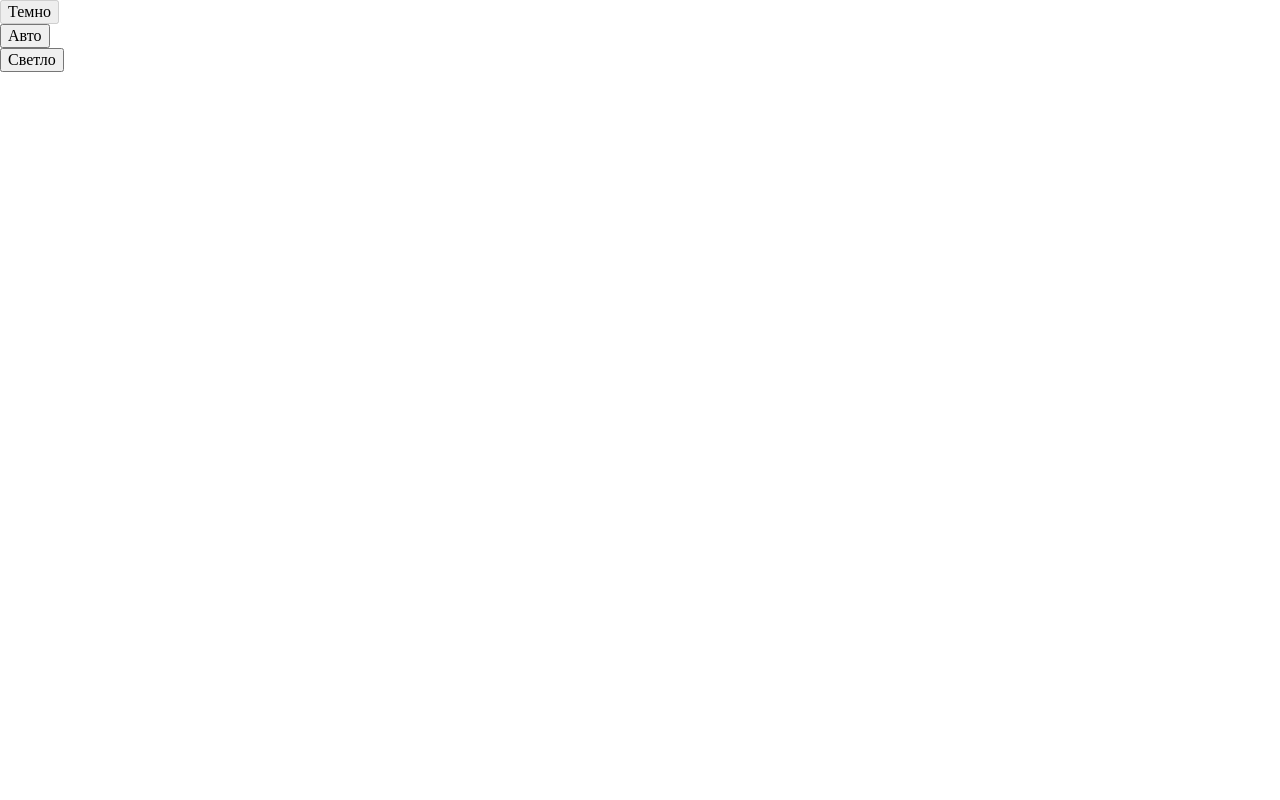
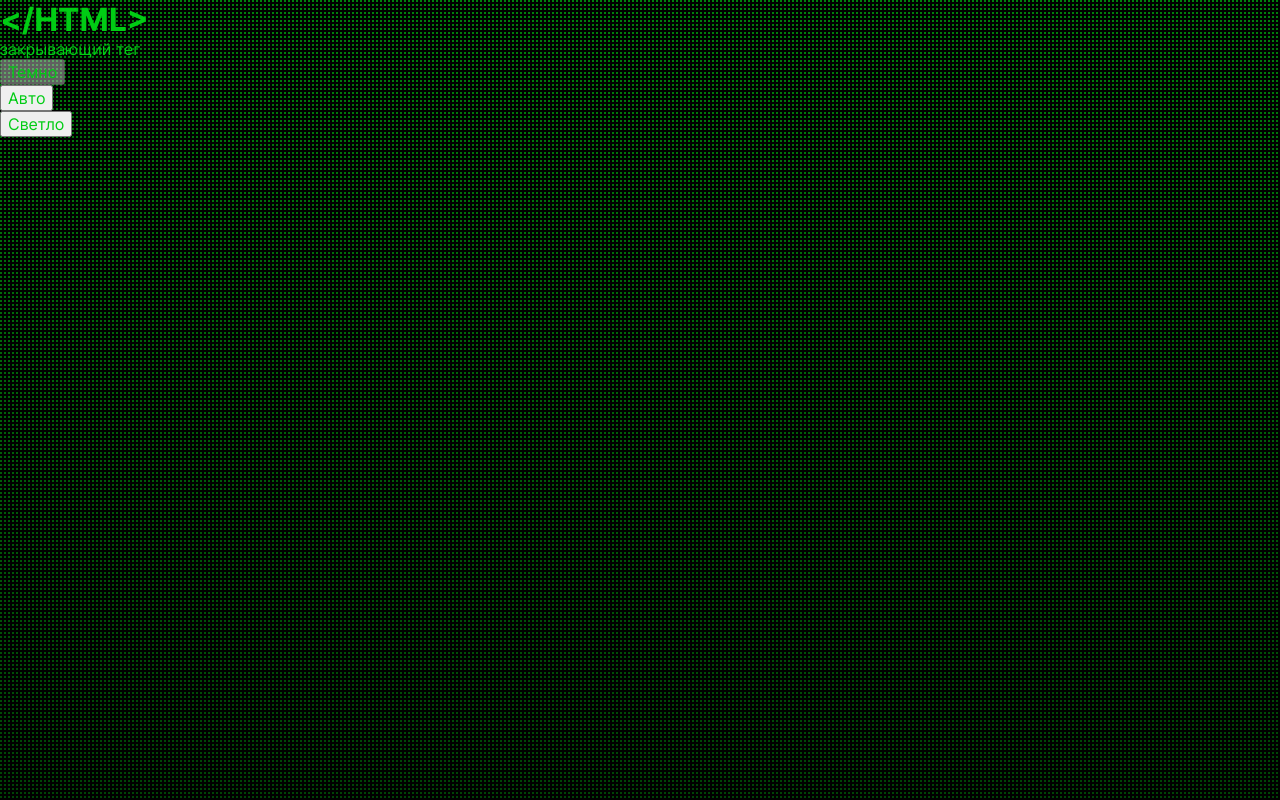
Before and after one commit to shuanvi7/zakrivayuschiy-teg-f, a plain HTML site: page index.html in a window 1280 px wide. Both pictures are taken after a click on the button "Темно". Drawn offline with Linux system fonts and the light colour scheme.

Commit message:
Верстка проекта

```diff
--- a/fonts/fonts.css
+++ b/fonts/fonts.css
@@ -1 +1,14 @@
-/* В этом файле вы импортируете все шрифты для сайта. Один из них вариативный и требует особенной настройки */
+@font-face {
+  font-family: 'PressStart2P';
+  src: local('PressStart2P'), url(./PressStart2P-Regular.woff) format('woff');
+  font-weight: 400;
+  font-display: swap;
+}
+
+@font-face {
+  font-family: 'Inter';
+  src: local('Inter'), url('./Inter-Variable.woff2') format('woff2 supports variations'),
+    url(./Inter-Variable.woff2) format('woff2-variations');
+  font-weight: 400 800;
+  font-display: swap;
+}
--- a/index.html
+++ b/index.html
@@ -5,7 +5,9 @@
     <meta name="viewport" content="width=device-width, initial-scale=1.0" />
     <meta name="color-scheme" content="light dark" />
     <title>Закрывающий тег</title>
-    <link rel="shortcut icon" href="./images/favicon.ico" type="image/x-icon" />
+    <link rel="icon" href="./images/favicon.ico" sizes="any" />
+    <link rel="icon" href="./images/favicon.svg" type="image/svg+xml" />
+    <link rel="apple-touch-icon" href="./images/favicon.png" />
     <link rel="stylesheet" href="./fonts/fonts.css" />
     <link rel="stylesheet" href="./styles/variables.css" />
     <link rel="stylesheet" href="./styles/globals.css" />
@@ -16,33 +18,28 @@
   </head>
   <body class="page">
     <header class="header">
+      <h1 class="header__title">&lt;/HTML&gt;</h1>
+      <p class="header__description">закрывающий тег</p>
       <nav class="theme-menu header__theme-menu">
         <!-- Не меняйте разметку этого списка, иначе скрипты перестанут работать -->
         <ul class="theme-menu__list">
           <li class="theme-menu__item">
-            <button type="button" data-theme="dark" class="theme-menu__button">
-              Темно
-            </button>
+            <button type="button" data-theme="dark" class="theme-menu__button">Темно</button>
           </li>
           <li class="theme-menu__item">
-            <button
-              type="button"
-              data-theme="auto"
-              disabled
-              class="theme-menu__button"
-            >
-              Авто
-            </button>
+            <button type="button" data-theme="auto" disabled class="theme-menu__button">Авто</button>
           </li>
           <li class="theme-menu__item">
-            <button type="button" data-theme="light" class="theme-menu__button">
-              Светло
-            </button>
+            <button type="button" data-theme="light" class="theme-menu__button">Светло</button>
           </li>
         </ul>
       </nav>
     </header>
-    <main></main>
+    <main>
+      <!-- <svg width="50" height="50">
+        <use href="./svg/floppy.svg#floppy">
+      </svg> -->
+    </main>
     <script src="./scripts/like.js"></script>
   </body>
 </html>
--- a/styles/globals.css
+++ b/styles/globals.css
@@ -39,7 +39,15 @@ input {
 
 ul,
 ol {
+  margin: 0;
+  padding: 0;
   list-style: none;
+}
+
+img {
+  height: 100%;
+  object-fit: cover;
+  inline-size: 100%;
 }
 
 .visually-hidden {
--- a/styles/style.css
+++ b/styles/style.css
@@ -14,7 +14,19 @@
 
 */
 
+html {
+  color: var(--color-text);
+  background-color: var(--color-bg);
+}
+
 .page {
   min-inline-size: 320px;
   min-block-size: 100dvb;
+  font-family: var(--font-primary);
+  font-variation-settings: var(--font-weight-text);
+  background-image: repeating-linear-gradient(to right, transparent 0 2px, var(--gradient-default-color) 2px 4px),
+    repeating-linear-gradient(transparent 0 2px, var(--gradient-default-color) 2px 4px),
+    linear-gradient(var(--gradient-color-start) 0.01%, var(--gradient-color-end));
+  background-size: cover;
+  background-attachment: fixed;
 }
--- a/styles/themes.css
+++ b/styles/themes.css
@@ -4,3 +4,37 @@
 ✦ theme-light — класс светлой темы
 ✦ не забудьте описать стили для изменения темы через медизапрос пользовательских предпочтений
 */
+
+:root.theme-light {
+  --font-weight-text: 400;
+  --font-weigth-heading: 700;
+
+  --color-bg: #fff;
+  --color-text: #000;
+}
+
+:root.theme-dark {
+  --font-weight-text: 465;
+  --font-weigth-heading: 785;
+
+  --color-bg: #000;
+  --color-text: #00cc14;
+
+  --gradient-default-color: #000;
+  --gradient-color-start: #007f0c;
+  --gradient-color-end: #004306;
+}
+
+@media (prefers-color-scheme: dark) {
+  :root {
+    --font-weight-text: 465;
+    --font-weigth-heading: 785;
+
+    --color-bg: #000;
+    --color-text: #00cc14;
+
+    --gradient-default-color: #000;
+    --gradient-color-start: #007f0c;
+    --gradient-color-end: #004306;
+  }
+}
--- a/styles/variables.css
+++ b/styles/variables.css
@@ -1 +1,14 @@
-/* В этом файле будут храниться все значения переменных в исходном состоянии, а так же их изменения в зависимости от ширины устройства */
+:root {
+  --font-primary: 'Inter', Arial, Helvetica, sans-serif;
+  --font-accent: 'PressStart2P', Courier, Monaco, monospace;
+
+  --font-weight-text: 'wght' 400;
+  --font-weigth-heading: 'wght' 700;
+
+  --color-bg: #fff;
+  --color-text: #000;
+
+  --gradient-default-color: #d3d3d3;
+  --gradient-color-start: #e7e7e7;
+  --gradient-color-end: #1a1a1a;
+}
```
Also changed, not shown: favicon.svg (deleted), images/car.png, images/favicon.ico (added), images/favicon.png (added), images/favicon.svg (added), svg/floppy.svg.
